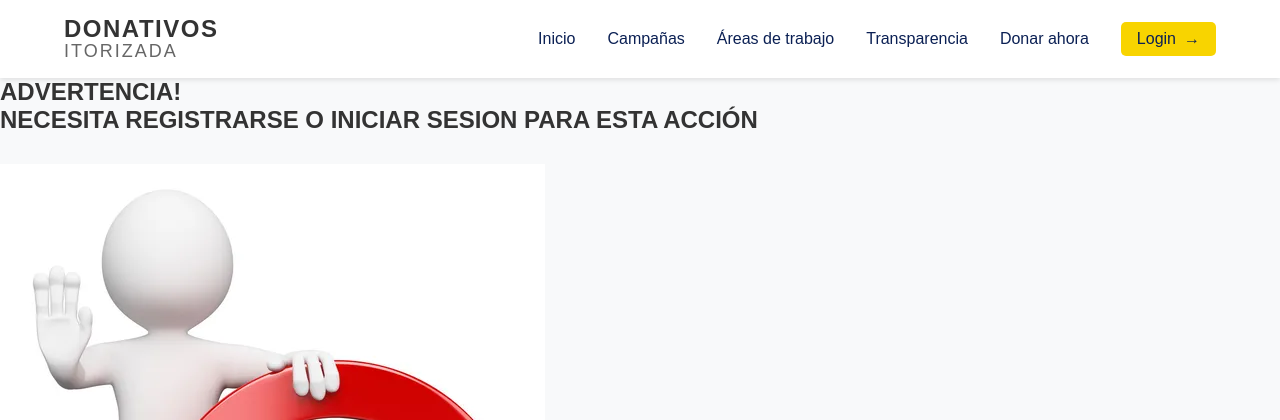
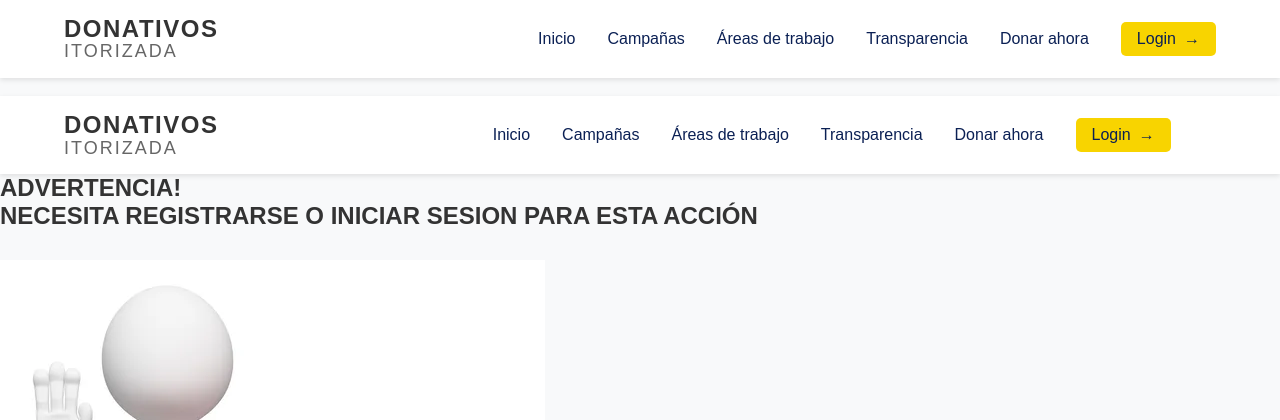
Before and after one commit to ivanfs20/ONG_ITO, a PHP site: page /view/sesionadmin.php in a window 1280 px wide. Shown: the top 420 px of the page. Run offline with PHP 8.4, Linux system fonts and the light colour scheme.

Commit message:
BACKEND-> nabvarp2.php (Se mejoro la logica para mostrar la navegacion segun el usuario o cuando aun no se inicia sesion) , view/areasapoyo.php,D1_area.php,gestiondebenefactor.php,gestiondedonaciones.php,gestiondeusuarios.php,gestionpb.php,sesionadmin.php,sesionusuario.php,transparencia.php,campanas.php (SE AGREGO LA LOGICA PARA COMPROBAR SI HABIA UNA SESION INICIADA SE hiciera el require_once 'nabvar2.php'  y si no el nabvar.php)

```diff
--- a/navbar2.php
+++ b/navbar2.php
@@ -2,7 +2,7 @@
 
 <?php
     include_once('model/Usuario.php');
-    session_start();
+    //session_start();
     $oUsuario = isset($_SESSION['usuario'])?$_SESSION['usuario']:null;
 
 
@@ -18,11 +18,15 @@
     </div>
 
     <div class="nav-links">
-        <a href="view/sesionadmin.php" class="nav-link">Inicio</a>
-        <a href="view/gestiondedonaciones.php" class="nav-link">Donaciones</a>
-        <a href="view/gestionpb.php" class="nav-link">Proyectos</a>
-        <a href="view/gestiondeusuarios.php" class="nav-link">Usuarios</a>
-        <a href="view/iniciarsesion.php" class="nav-link login-link">Logout</a>
+        <a href="sesionadmin.php" class="nav-link">Inicio</a>
+        <a href="gestiondedonaciones.php" class="nav-link">Donaciones</a>
+        <a href="gestionpb.php" class="nav-link">Areas</a>
+        <a href="gestiondeusuarios.php" class="nav-link">Usuarios</a>
+        <a href="gestiondeproyecto.php" class="nav-link">Proyectos</a>
+        <a href="gestiondebenefactor.php" class="nav-link">Beneficiarios</a>
+        <a href="gestionmaterial.php" class="nav-link">Materiales</a>
+        <a href="gestiondigital.php" class="nav-link">Digitales</a>
+        <a href="iniciarsesion.php" class="nav-link login-link">Logout</a>
     </div>
 </nav>
 
@@ -37,13 +41,13 @@
     </div>
 
     <div class="nav-links">
-       <a href="index.php" class="nav-link">Inicio</a>
-        <a href="view/campanas.php" class="nav-link">Campañas</a>
-        <a href="view/areasapoyo.php" class="nav-link">Áreas de trabajo</a>
-        <a href="view/transparencia.php" class="nav-link">Transparencia</a>
-        <a href="view/sesionusuario.php" class="nav-link">Perfil</a>
-        <a href="view/D1_Area.php" class="nav-link">Donar ahora</a>
-        <a href="view/iniciarsesion.php" class="nav-link login-link">logout</a>
+
+        <a href="campanas.php" class="nav-link">Campañas</a>
+        <a href="areasapoyo.php" class="nav-link">Áreas de trabajo</a>
+         <a href="transparencia.php" class="nav-link">Transparencia</a>
+        <a href="sesionusuario.php" class="nav-link">Perfil</a>
+        <a href="D1_Area.php" class="nav-link">Donar ahora</a>
+        <a href="iniciarsesion.php" class="nav-link login-link">logout</a>
     </div>
 </nav>
 
@@ -51,7 +55,25 @@
 }
     }
     else{
-        require_once 'view/modules/navbar.php';
+?>
+     <nav class="navbar">
+    <div class="navbar-logo">
+        <span class="logo-line1">DONATIVOS</span>
+        <span class="logo-line2">ITORIZADA</span>
+    </div>
+
+    <div class="nav-links">
+
+        <a href="index.php" class="nav-link">Inicio</a>
+        <a href="view/campanas.php" class="nav-link">Campañas</a>
+        <a href="view/areasapoyo.php" class="nav-link">Áreas de trabajo</a>
+        <a href="view/transparencia.php" class="nav-link">Transparencia</a>
+        <a href="view/D1_Area.php" class="nav-link">Donar ahora</a>
+        <a href="view/iniciarsesion.php" class="nav-link login-link">Login</a>
+    </div>
+</nav>
+
+<?php
     }
 ?>
 
@@ -68,7 +90,7 @@
 
 <!--  Autor: Edwin Ariel Ramos Alvarez  -->
   <!--  Navegador Usuario  -->
-  <!--
+  <!--
 
 
 -->
--- a/view/D1_Area.php
+++ b/view/D1_Area.php
@@ -7,16 +7,19 @@
 $customStyles = '<link rel="stylesheet" href="../view/css/vistas/D1_Area.css">'; #cargamos el estilo en especifico de D1_Area.php
 $customScript = '<script src="../view/js/script1.js"></script>'; #cargamos el script
 include_once("modules/header.html");  # Incluye <head> y apertura de <body>
-include_once("modules/navbar.php");   # Navbar
+//include_once("modules/navbar.php");   # Navbar
 require_once '../model/Usuario.php';
 session_start();
+
 $bRes = false;
 if (isset($_SESSION['usuario'])) {
     $oUsuario = $_SESSION["usuario"];
     $bRes = true;
+    require_once '../navbar2.php';
 } else {
     $oUsuario = null;
     $bRes = false;
+    include_once("modules/navbar.php");
 }
 
 
--- a/view/gestiondebenefactor.php
+++ b/view/gestiondebenefactor.php
@@ -7,9 +7,10 @@
 $customStyles = '<link rel="stylesheet" href="../view/css/vistas/gestiondebenefactor.css">'; #cargamos el estilo en especifico de gestiondebenefactor.php
 $customScript = '<script src="../view/js/script1.js"></script>'; #cargamos el script
 include_once("modules/header.html");  # Incluye <head> y apertura de <body>
-include_once("modules/navbar.php");   # Navbar
+//include_once("modules/navbar.php");   # Navbar
 require_once '../model/Usuario.php';
 session_start();
+require_once '../navbar2.php';
 if (isset($_SESSION['usuario'])) {
     $oUsuario = $_SESSION["usuario"];
 } else {
--- a/view/gestiondedonaciones.php
+++ b/view/gestiondedonaciones.php
@@ -7,9 +7,10 @@
 $customStyles = '<link rel="stylesheet" href="../view/css/vistas/gestiondedonaciones.css">'; #cargamos el estilo en especifico de contacto.php
 $customScript = '<script src="../view/js/script1.js"></script>'; #cargamos el script
 include_once("modules/header.html");  # Incluye <head> y apertura de <body>
-include_once("modules/navbar.php");   # Navbar
+//include_once("modules/navbar.php");   # Navbar
 require_once '../model/Usuario.php';
 session_start();
+require_once '../navbar2.php';
 if (isset($_SESSION['usuario'])) {
     $oUsuario = $_SESSION["usuario"];
 } else {
--- a/view/gestiondeproyecto.php
+++ b/view/gestiondeproyecto.php
@@ -7,12 +7,13 @@
 $customStyles = '<link rel="stylesheet" href="../view/css/vistas/gestiondeproyecto.css">'; #cargamos el estilo en especifico de gestiondigital.php
 $customScript = '<script src="../view/js/script1.js"></script>'; #cargamos el script
 include_once("modules/header.html");  # Incluye <head> y apertura de <body>
-include_once("modules/navbar.php");   # Navbar
+//include_once("modules/navbar.php");   # Navbar
 require_once '../model/Usuario.php';
 require_once '../model/Proyecto.php';
 require_once '../model/Beneficiario.php';
 
 session_start();
+require_once '../navbar2.php';
 if (isset($_SESSION['usuario'])) {
     $oUsuario = $_SESSION["usuario"];
 } else {
--- a/view/gestiondeusuarios.php
+++ b/view/gestiondeusuarios.php
@@ -7,9 +7,10 @@
 $customStyles = '<link rel="stylesheet" href="../view/css/vistas/gestiondeusuarios.css">'; #cargamos el estilo en especifico de material.php
 $customScript = '<script src="../view/js/script1.js"></script>'; #cargamos el script
 include_once("modules/header.html");  # Incluye <head> y apertura de <body>
-include_once("modules/navbar.php");   # Navbar
+//include_once("modules/navbar.php");   # Navbar
 require_once '../model/Usuario.php';
 session_start();
+require_once '../navbar2.php';
 if (isset($_SESSION['usuario'])) {
     $oUsuario = $_SESSION["usuario"];
 } else {
--- a/view/gestiondigital.php
+++ b/view/gestiondigital.php
@@ -7,11 +7,12 @@
 $customStyles = '<link rel="stylesheet" href="../view/css/vistas/gestiondigital.css">';
 $customScript = '<script src="../view/js/script1.js"></script>';
 include_once("modules/header.html");
-include_once("modules/navbar.php");
+//include_once("modules/navbar.php");
 require_once '../model/Usuario.php';
 require_once '../model/Digital.php';
 
 session_start();
+require_once '../navbar2.php';
 if (isset($_SESSION['usuario'])) {
     $oUsuario = $_SESSION["usuario"];
 } else {
--- a/view/gestionmaterial.php
+++ b/view/gestionmaterial.php
@@ -7,9 +7,10 @@
 $customStyles = '<link rel="stylesheet" href="../view/css/vistas/gestionmaterial.css">'; #cargamos el estilo en especifico de material.php
 $customScript = '<script src="../view/js/script1.js"></script>'; #cargamos el script
 include_once("modules/header.html");  # Incluye <head> y apertura de <body>
-include_once("modules/navbar.php");   # Navbar
+//include_once("modules/navbar.php");   # Navbar
 require_once '../model/Usuario.php';
 session_start();
+require_once '../navbar2.php';
 if (isset($_SESSION['usuario'])) {
     $oUsuario = $_SESSION["usuario"];
 } else {
--- a/view/gestionpb.php
+++ b/view/gestionpb.php
@@ -7,9 +7,10 @@
 $customStyles = '<link rel="stylesheet" href="../view/css/vistas/gestionpb.css">'; #cargamos el estilo en especifico de gestionpb.php
 $customScript = '<script src="../view/js/script1.js"></script>'; #cargamos el script
 include_once("modules/header.html");  # Incluye <head> y apertura de <body>
-include_once("modules/navbar.php");   # Navbar
+//include_once("modules/navbar.php");   # Navbar
 require_once '../model/Usuario.php';
 session_start();
+require_once '../navbar2.php';
 if (isset($_SESSION['usuario'])) {
     $oUsuario = $_SESSION["usuario"];
 } else {
--- a/view/modules/navbar.php
+++ b/view/modules/navbar.php
@@ -13,5 +13,5 @@
         <a href="transparencia.php" class="nav-link">Transparencia</a>
         <a href="D1_Area.php" class="nav-link">Donar ahora</a>
         <a href="iniciarsesion.php" class="nav-link login-link">Login</a>
-    </div>
+    </div>
 </nav>
--- a/view/sesionadmin.php
+++ b/view/sesionadmin.php
@@ -7,9 +7,10 @@
 $customStyles = '<link rel="stylesheet" href="../view/css/vistas/sesionadmin.css">'; #cargamos el estilo en especifico de contacto.php
 $customScript = '<script src="../view/js/script1.js"></script>'; #cargamos el script
 include_once("modules/header.html");  # Incluye <head> y apertura de <body>
-include_once("modules/navbar.php");   # Navbar
+//include_once("modules/navbar.php");   # Navbar
 require_once '../model/Usuario.php';
 session_start();
+require_once '../navbar2.php';
 $bSession = false;
 if (isset($_SESSION['usuario'])) {
     $oUsuario = $_SESSION["usuario"];
--- a/view/sesionusuario.php
+++ b/view/sesionusuario.php
@@ -7,10 +7,11 @@
 $customStyles = '<link rel="stylesheet" href="../view/css/vistas/sesionusuario.css">'; #cargamos el estilo en especifico de sesionusuario.php
 $customScript = '<script src="../view/js/script1.js"></script>'; #cargamos el script
 include_once("modules/header.html");  # Incluye <head> y apertura de <body>
-include_once("modules/navbar.php");   # Navbar
+//include_once("modules/navbar.php");   # Navbar
 include_once("../model/Usuario.php");
 require_once '../model/Proyecto.php';
 session_start();
+require_once '../navbar2.php';
 $bSession = false;
 if (isset($_SESSION['usuario'])) {
     $oUsuario = $_SESSION["usuario"];
```
Also changed, not shown: view/areasapoyo.php (+10 -1 lines), view/campanas.php (+11 -1 lines), view/transparencia.php (+11 -1 lines).
